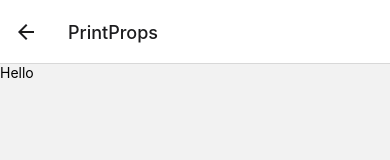
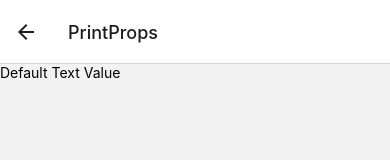
Before and after one commit to unique3900/Learning-React-Native, a React Native app in the folder BasicApp/: screen /FirstScreen in a window 390 px wide. Both pictures are taken after a click on the button "PASS PROPS". Shown: the top 160 px of the page. Built offline with nearby package versions, Linux system fonts and the light colour scheme.

Commit message:
Props Passed Between Components and Displayed

```diff
--- a/BasicApp/Components/FirstScreen.js
+++ b/BasicApp/Components/FirstScreen.js
@@ -40,7 +40,7 @@ const FirstScreen = ({ navigation }) => {
             }}
           />
           <Button title='Pass Props' onPress={() => {
-            navigation.navigate('PrintProps');
+            navigation.navigate('PrintProps',{props:text});
           }}/>
 
         </View>
--- a/BasicApp/Components/PrintProps.js
+++ b/BasicApp/Components/PrintProps.js
@@ -1,10 +1,11 @@
 import React from 'react'
 import { Text, View } from 'react-native'
 
-const PrintProps = ({props}) => {
+const PrintProps = ({ route }) => {
+    const {props} = route.params;
   return (
     <View>
-      <Text>Hello</Text>
+          <Text>{props}</Text>
     </View>
   )
 }
```
